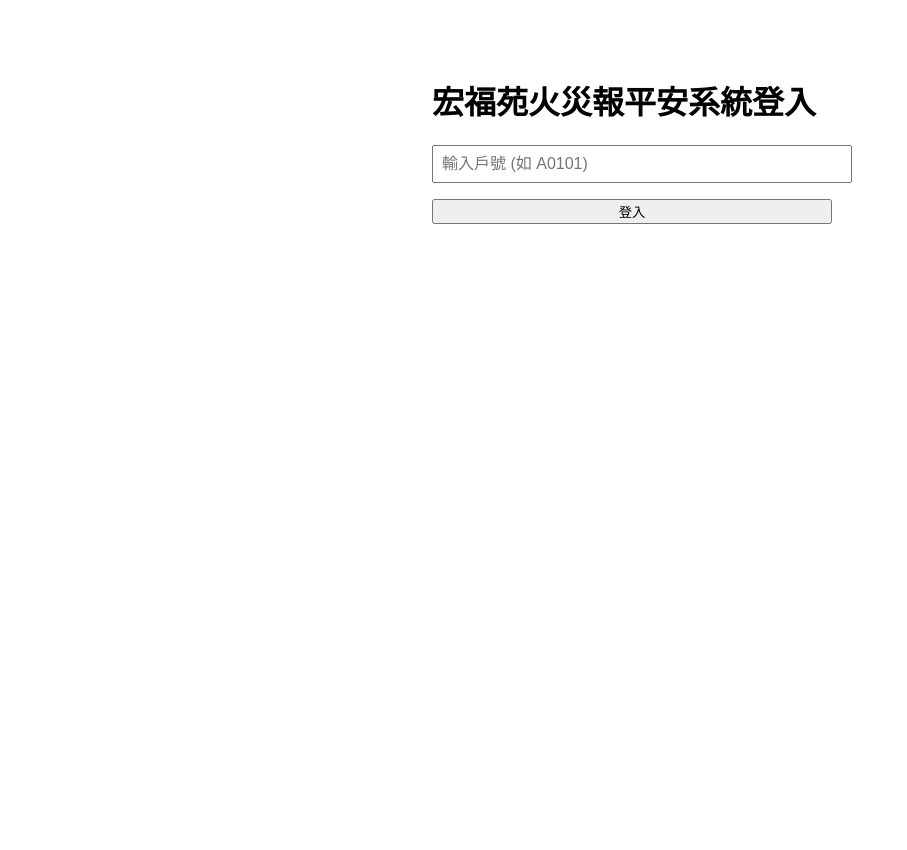
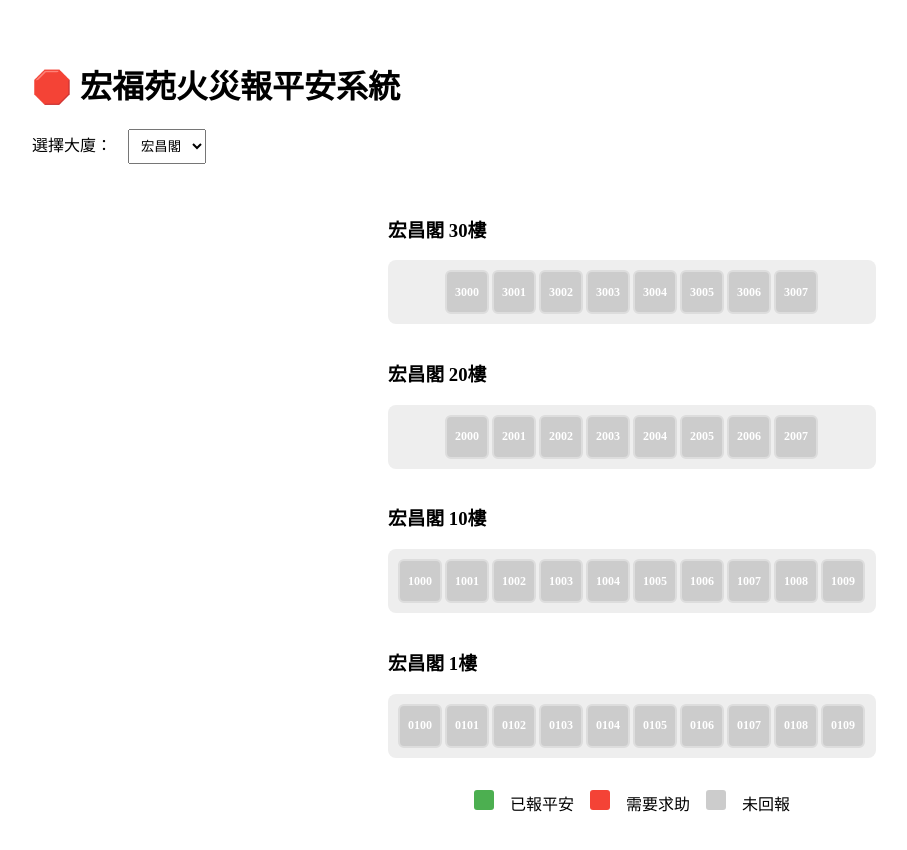
Before and after one commit to charles2006hk-hash/tai-po-fire, a Next.js app: page / in a window 1280 px wide. Shown: the top 850 px of the page, without its empty margins (8-915 px from the left). Before the commit the page ends 800 px from the top, so only its background shows below. Built offline with nearby package versions, Linux system fonts and the light colour scheme.

Commit message:
Rename Login component to BuildingMapLogin

```diff
--- a/pages/index.js
+++ b/pages/index.js
@@ -1,31 +1,124 @@
 import { useState } from "react";
 import { useRouter } from "next/router";
 
-export default function Login() {
+export default function BuildingMapLogin() {
+  const [selectedBuilding, setSelectedBuilding] = useState("宏昌閣");
   const [householdId, setHouseholdId] = useState("");
   const router = useRouter();
 
-  const handleLogin = async () => {
-    // 模擬登入
-    if (householdId.trim() === "") return alert("請輸入戶號");
-    // 記錄 session
-    sessionStorage.setItem("householdId", householdId);
+  const buildings = ["宏昌閣", "宏福閣", "宏輝閣", "宏樂閣", "宏寧閣"];
+
+  const handleSeatClick = (building, floor, unit) => {
+    const id = `${building}-${floor}${unit}`;
+    setHouseholdId(id);
+    sessionStorage.setItem("householdId", id);
+    sessionStorage.setItem("building", building);
     router.push("/report");
   };
 
   return (
-    <div style={{ maxWidth: '400px', margin: 'auto', padding: '3rem' }}>
-      <h1>宏福苑火災報平安系統登入</h1>
-      <input
-        type="text"
-        placeholder="輸入戶號 (如 A0101)"
-        value={householdId}
-        onChange={e => setHouseholdId(e.target.value)}
-        style={{ width: "100%", padding: "0.5rem", fontSize: "1rem" }}
-      />
-      <button onClick={handleLogin} style={{ marginTop: "1rem", width: "100%" }}>
-        登入
-      </button>
+    <div style={{ padding: "2rem", maxWidth: "1200px", margin: "auto" }}>
+      <h1>🛑 宏福苑火災報平安系統</h1>
+
+      {/* 大廈選擇 */}
+      <div style={{ marginBottom: "2rem" }}>
+        <label>選擇大廈：</label>
+        <select
+          value={selectedBuilding}
+          onChange={(e) => setSelectedBuilding(e.target.value)}
+          style={{ marginLeft: "1rem", padding: "0.5rem" }}
+        >
+          {buildings.map(b => (
+            <option key={b} value={b}>{b}</option>
+          ))}
+        </select>
+      </div>
+
+      {/* 樓層地圖 */}
+      <div style={{ display: "grid", gap: "1rem", justifyContent: "center" }}>
+        {[30, 20, 10, 1].map(floor => (
+          <FloorMap
+            key={floor}
+            floor={floor}
+            building={selectedBuilding}
+            onSeatClick={handleSeatClick}
+          />
+        ))}
+      </div>
+
+      <div style={{ marginTop: "2rem", textAlign: "center" }}>
+        <div style={{ display: "inline-block", width: "20px", height: "20px", background: "#4CAF50", marginRight: "1rem", borderRadius: "3px" }}></div>
+        <span>已報平安</span>
+        <div style={{ display: "inline-block", width: "20px", height: "20px", background: "#f44336", margin: "0 1rem", borderRadius: "3px" }}></div>
+        <span>需要求助</span>
+        <div style={{ display: "inline-block", width: "20px", height: "20px", background: "#ccc", margin: "0 1rem", borderRadius: "3px" }}></div>
+        <span>未回報</span>
+      </div>
     </div>
   );
 }
+
+// 單層樓地圖組件
+function FloorMap({ floor, building, onSeatClick }) {
+  const unitsPerFloor = floor === 30 || floor === 20 ? 8 : 10;
+
+  return (
+    <div>
+      <h3>{building} {floor}樓</h3>
+      <div style={{
+        display: "grid",
+        gridTemplateColumns: `repeat(${unitsPerFloor}, 45px)`,
+        gap: "2px",
+        justifyContent: "center",
+        background: "#eee",
+        padding: "10px",
+        borderRadius: "8px"
+      }}>
+        {Array.from({ length: unitsPerFloor }, (_, unit) => {
+          const seatId = `${building}-${floor.toString().padStart(2, '0')}${unit.toString().padStart(2, '0')}`;
+          return (
+            <Seat
+              key={seatId}
+              id={seatId}
+              status="unknown" // 實際應從API取得
+              onClick={() => onSeatClick(building, floor, unit)}
+            />
+          );
+        })}
+      </div>
+    </div>
+  );
+}
+
+// 單元格組件
+function Seat({ id, status, onClick }) {
+  const getColor = () => {
+    if (status === "SAFE") return "#4CAF50";
+    if (status === "NEED_HELP") return "#f44336";
+    return "#ccc";
+  };
+
+  return (
+    <div
+      style={{
+        width: "40px",
+        height: "40px",
+        background: getColor(),
+        borderRadius: "6px",
+        display: "flex",
+        alignItems: "center",
+        justifyContent: "center",
+        fontSize: "12px",
+        fontWeight: "bold",
+        color: "white",
+        cursor: "pointer",
+        border: "2px solid #ddd",
+        transition: "all 0.2s"
+      }}
+      title={`點擊進入 ${id}`}
+      onClick={onClick}
+    >
+      {id.split('-').pop()}
+    </div>
+  );
+}
```
